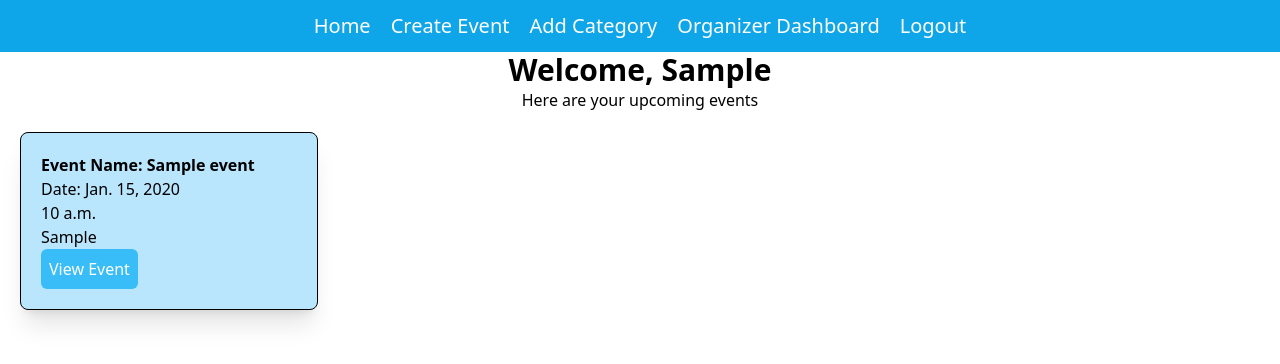
After one commit to rafi00000/event-management-django, a Django app: page /events/participant-dashboard/ in a window 1280 px wide. The commit adds this page. Shown: the top 364 px of the page. Run offline with Django 5.2, Linux system fonts and the light colour scheme; a user stored in the database is signed in; tables that the repository leaves empty hold one stand-in row (values such as "Sample post").

Commit message:
added participant dashboard

```diff
--- /dev/null
+++ b/event/templates/dashboards/participant-dashboard.html
@@ -0,0 +1,31 @@
+{% load static %}
+<!DOCTYPE html>
+<html lang="en">
+<head>
+    <meta charset="UTF-8">
+    <meta name="viewport" content="width=device-width, initial-scale=1.0">
+    <link rel="stylesheet" href="{% static 'css/output.css' %}">
+    <title>{user.first_name}'s Dashboard</title>
+</head>
+<body>
+    {% include "navbar.html" %}
+
+    <section>
+        <h1 class="text-3xl font-bold text-center">Welcome, {{user.first_name}}</h1>
+        <p class="text-center">Here are your upcoming events</p>
+        <div class="grid grid-cols-1 md:grid-cols-2 lg:grid-cols-4 gap-4 m-5">
+            {% if events %}
+                {% for event in events %}
+                    <div class="bg-sky-200 p-5 shadow-xl border border-black rounded-lg hover:drop-shadow-2xl duration-500">
+                        <p class="font-bold">Event Name: {{event.name}}</p>
+                        <p class="">Date: {{event.date}}</p>
+                        <p class="">{{event.time}}</p>
+                        <p class="">{{event.location}}</p>
+                        <a href="{% url 'event-detail' event.id %}"><button class="p-2 bg-sky-400 text-white rounded-md hover:bg-sky-700 duration-200">View Event</button></a>
+                    </div>
+                {% endfor %}
+            {% endif %}
+        </div>
+    </section>
+</body>
+</html>
--- a/event/urls.py
+++ b/event/urls.py
@@ -1,6 +1,6 @@
 from django.urls import path
 from django.http import HttpResponse
-from event.views import organizer_dashboard, home, create_task, addCategory, update_task, delete_task, event_detail, rsvp_event
+from event.views import organizer_dashboard, home, create_task, addCategory, update_task, delete_task, event_detail, rsvp_event, participant_dashboard, admin_dashboard
 
 urlpatterns = [
     path("organizer-dashboard/",  organizer_dashboard, name="organizer-dashboard"),
@@ -11,4 +11,6 @@ urlpatterns = [
     path("update-task/<int:id>", update_task, name="update-task"),
     path("delete-task/<int:id>", delete_task, name="delete-task"),
     path('rsvp/<int:event_id>/', rsvp_event, name='rsvp_event'),
+    path("participant-dashboard/", participant_dashboard, name="home-page"),
+    path("admin-dashboard/", admin_dashboard, name="admin-dashboard"),
 ]
--- a/event/views.py
+++ b/event/views.py
@@ -35,13 +35,13 @@ def organizer_dashboard(request):
     # getting data of events.
     q = request.GET.get("q")
     if q == "total_event":
-        today_events = Event.objects.select_related("category").prefetch_related("participant")
+        today_events = Event.objects.select_related("category")
     elif q == "upcoming_event":
-        today_events = today_events.filter(date__gt=today)
+        today_events = Event.objects.select_related("category").filter(date__gt=today)
     elif q == "past_event":
-        today_events = today_events.filter(date__lt=today)
+        today_events = Event.objects.select_related("category").filter(date__lt=today)
     else:
-        today_events = today_events.filter(date=today)
+        today_events = Event.objects.select_related("category").filter(date=today)
 
     context = {
         "total_events": total_events,
@@ -132,3 +132,14 @@ def rsvp_event(request, event_id):
     else:
         messages.warning(request, "You have already RSVP'd to this event")
     return redirect("home-page")
+
+
+def participant_dashboard(request):
+    participant_events = request.user.events.all()
+    context = {
+        "events": participant_events
+    }
+    return render(request, "dashboards/participant-dashboard.html", context)
+
+def admin_dashboard(request):
+    pass
--- a/static/css/output.css
+++ b/static/css/output.css
@@ -778,6 +778,10 @@ video {
   border-radius: 0.375rem;
 }
 
+.rounded {
+  border-radius: 0.25rem;
+}
+
 .border {
   border-width: 1px;
 }
@@ -822,11 +826,6 @@ video {
   background-color: rgb(239 68 68 / var(--tw-bg-opacity, 1));
 }
 
-.bg-red-600 {
-  --tw-bg-opacity: 1;
-  background-color: rgb(220 38 38 / var(--tw-bg-opacity, 1));
-}
-
 .bg-sky-100 {
   --tw-bg-opacity: 1;
   background-color: rgb(224 242 254 / var(--tw-bg-opacity, 1));
@@ -850,6 +849,16 @@ video {
 .bg-sky-700 {
   --tw-bg-opacity: 1;
   background-color: rgb(3 105 161 / var(--tw-bg-opacity, 1));
+}
+
+.bg-sky-900 {
+  --tw-bg-opacity: 1;
+  background-color: rgb(12 74 110 / var(--tw-bg-opacity, 1));
+}
+
+.bg-sky-400 {
+  --tw-bg-opacity: 1;
+  background-color: rgb(56 189 248 / var(--tw-bg-opacity, 1));
 }
 
 .p-2 {
@@ -905,19 +914,14 @@ video {
   font-weight: 700;
 }
 
-.text-white {
-  --tw-text-opacity: 1;
-  color: rgb(255 255 255 / var(--tw-text-opacity, 1));
-}
-
 .text-blue-700 {
   --tw-text-opacity: 1;
   color: rgb(29 78 216 / var(--tw-text-opacity, 1));
 }
 
-.text-red-500 {
+.text-white {
   --tw-text-opacity: 1;
-  color: rgb(239 68 68 / var(--tw-text-opacity, 1));
+  color: rgb(255 255 255 / var(--tw-text-opacity, 1));
 }
 
 .shadow-xl {
@@ -930,8 +934,26 @@ video {
   filter: var(--tw-blur) var(--tw-brightness) var(--tw-contrast) var(--tw-grayscale) var(--tw-hue-rotate) var(--tw-invert) var(--tw-saturate) var(--tw-sepia) var(--tw-drop-shadow);
 }
 
+.duration-500 {
+  transition-duration: 500ms;
+}
+
+.duration-200 {
+  transition-duration: 200ms;
+}
+
 .ease-in-out {
   transition-timing-function: cubic-bezier(0.4, 0, 0.2, 1);
+}
+
+.hover\:bg-sky-700:hover {
+  --tw-bg-opacity: 1;
+  background-color: rgb(3 105 161 / var(--tw-bg-opacity, 1));
+}
+
+.hover\:drop-shadow-2xl:hover {
+  --tw-drop-shadow: drop-shadow(0 25px 25px rgb(0 0 0 / 0.15));
+  filter: var(--tw-blur) var(--tw-brightness) var(--tw-contrast) var(--tw-grayscale) var(--tw-hue-rotate) var(--tw-invert) var(--tw-saturate) var(--tw-sepia) var(--tw-drop-shadow);
 }
 
 @media (min-width: 768px) {
--- a/users/urls.py
+++ b/users/urls.py
@@ -4,5 +4,5 @@ from users.views import sign_in, sign_out, sign_up
 urlpatterns = [
     path("sign-up/", sign_up, name="sign-up"),
     path("sign-in/", sign_in, name="sign-in"),
-    path("sign-out/", sign_out, name="sign-out")
+    path("sign-out/", sign_out, name="sign-out"),
 ]
--- a/users/views.py
+++ b/users/views.py
@@ -33,6 +33,5 @@ def sign_in(request):
     return render(request, "registerforms/login.html", context)
 
 def sign_out(request):
-    print("signing out")
     logout(request)
     return redirect("home-page")
```
Also changed, not shown: event/templates/dashboards/admin-dashboard.html (added, +14 -0 lines).
